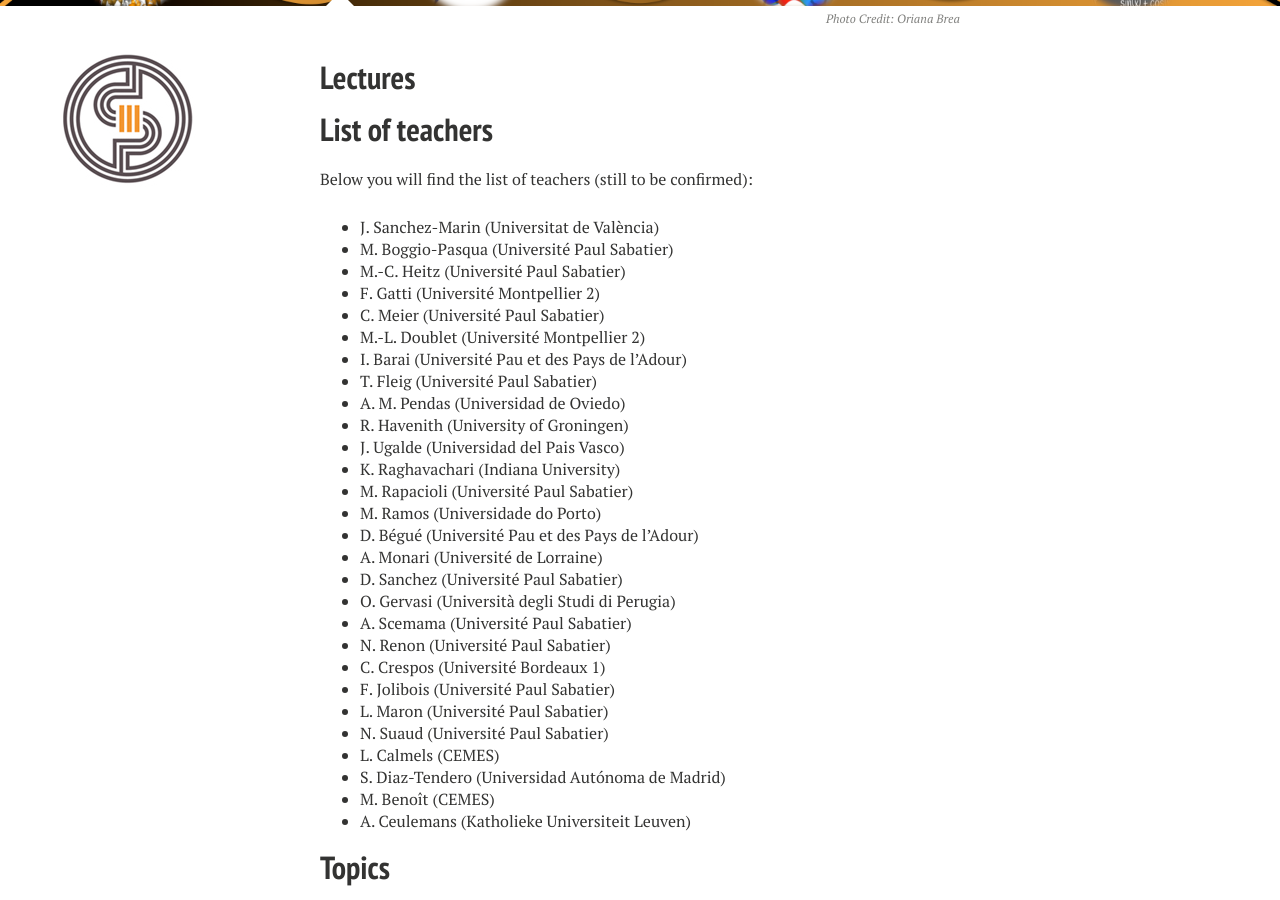
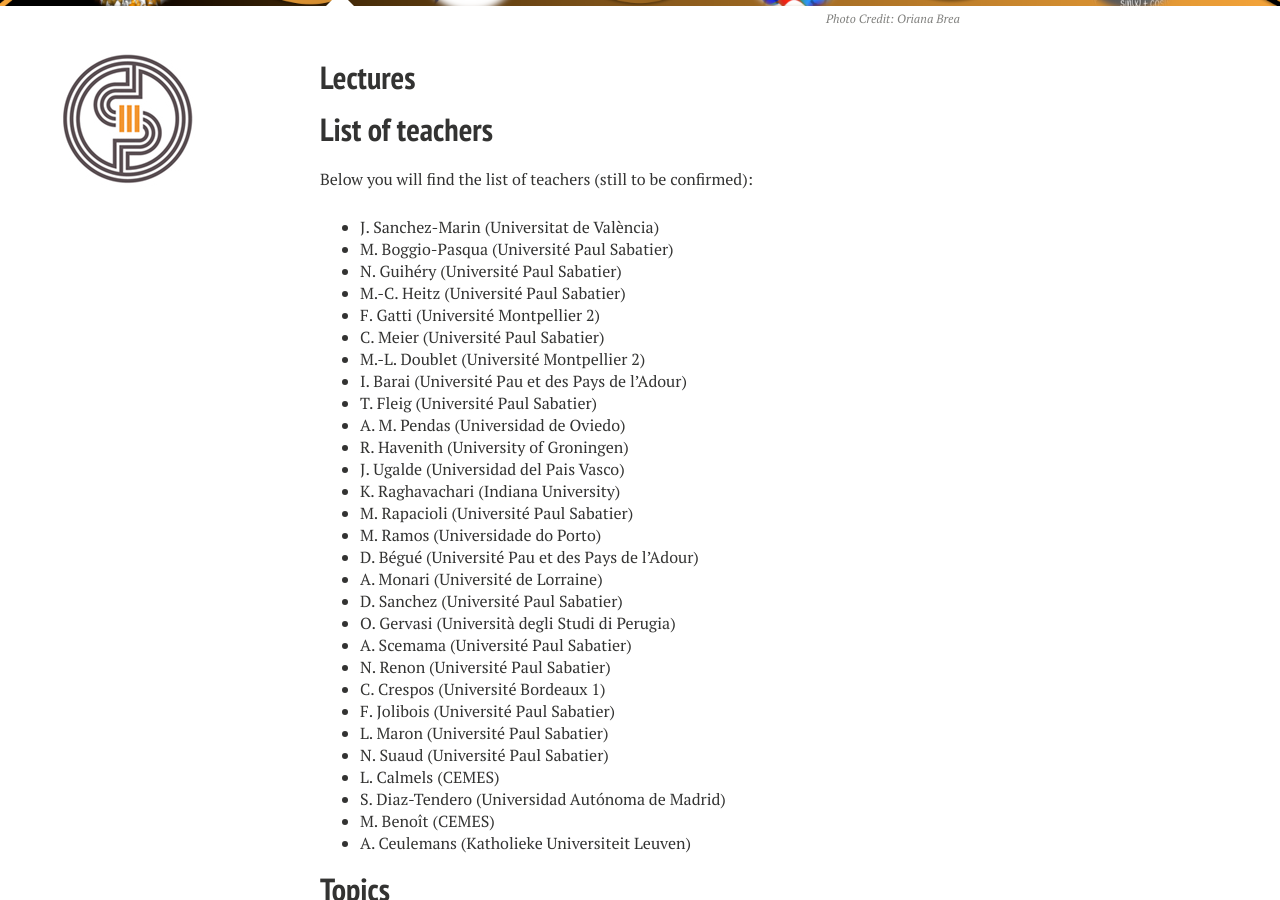
Before and after one commit to muammar/intcourse, a Jekyll site: the page built from lectures/index.md, in a window 1280 px wide and 900 px high, scrolled down 397 px. Built offline with Jekyll 4.4.1, drawn with Linux system fonts in a browser that asks for light colours; nearby versions of some CDN libraries.

Commit message:
Guihéry added as prof

```diff
--- a/lectures/index.md
+++ b/lectures/index.md
@@ -16,6 +16,7 @@ Below you will find the list of teachers (still to be confirmed):
 
 * J. Sanchez-Marin (Universitat de València)
 * M. Boggio-Pasqua (Université Paul Sabatier)
+* N. Guihéry (Université Paul Sabatier)
 * M.-C. Heitz (Université Paul Sabatier)
 * F. Gatti (Université Montpellier 2)
 * C. Meier (Université Paul Sabatier)
```
